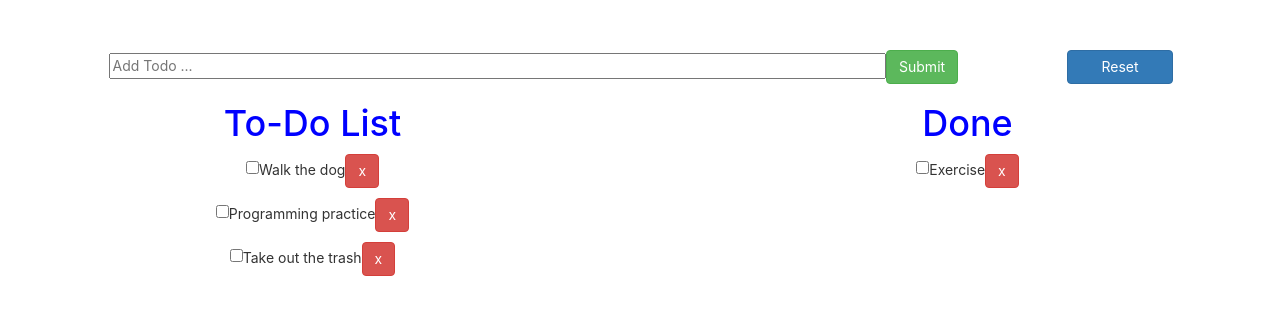
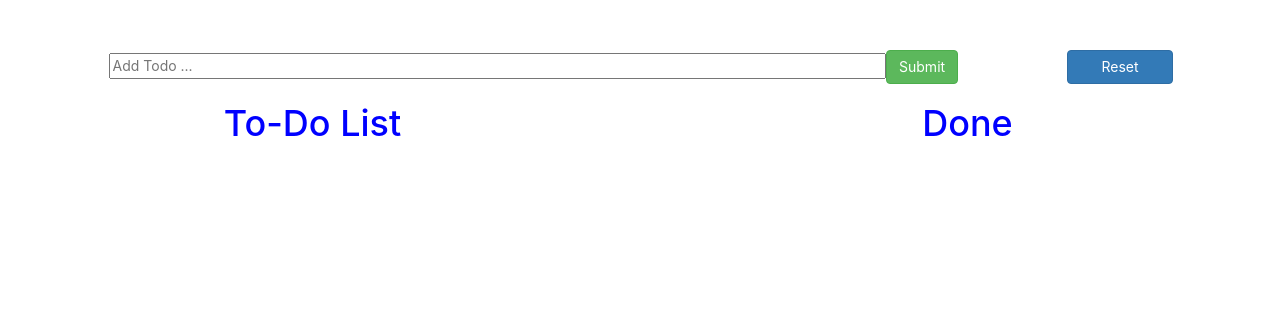
Before and after one commit to daniellekorn/todo, a React (Create React App) app: page / in a window 1280 px wide. Shown: the top 314 px of the page. Built offline with nearby package versions, Linux system fonts and the light colour scheme.

Commit message:
json db file 4 items

```diff
--- a/src/App.js
+++ b/src/App.js
@@ -10,28 +10,7 @@ class App extends React.Component {
 	constructor(props) {
 		super(props);
 		this.state = {
-			todos: [
-				{
-					id: uuid(),
-					title: "Walk the dog",
-					completed: false,
-				},
-				{
-					id: uuid(),
-					title: "Programming  practice",
-					completed: false,
-				},
-				{
-					id: uuid(),
-					title: "Take out the trash",
-					completed: false,
-				},
-				{
-					id: uuid(),
-					title: "Exercise",
-					completed: true,
-				},
-			],
+			todos: [],
 		};
 	}
 
```
Also changed, not shown: src/components/db.json (added, +22 -0 lines).
